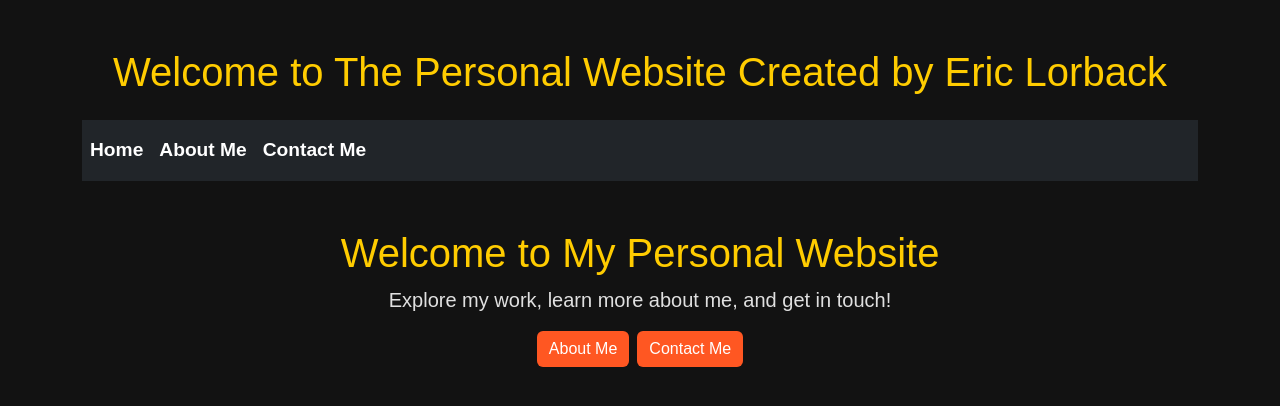
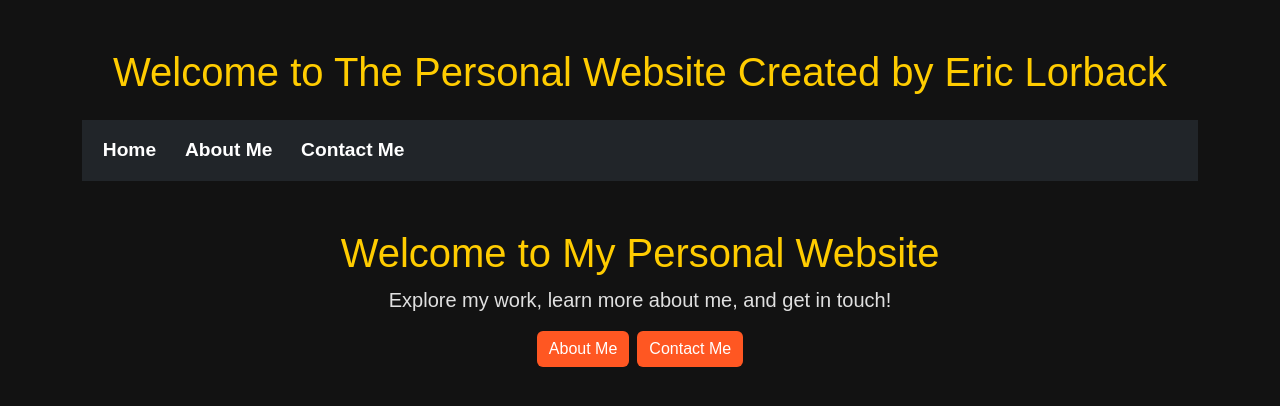
Before and after one commit to elorback/elorback, a React (Create React App) app in the folder personal-website/: page / in a window 1280 px wide. Shown: the top 406 px of the page. Built offline with nearby package versions, Linux system fonts and the light colour scheme.

Commit message:
updating margins

```diff
--- a/personal-website/src/App.css
+++ b/personal-website/src/App.css
@@ -36,6 +36,7 @@ body {
   }
 
   .nav-link {
+    margin-left: .8rem;
     font-size: 1.2rem; /* Increase the text size */
     font-weight: bold; /* Make the text bold */
     color: #ffffff; /* Lighter text color */
```
